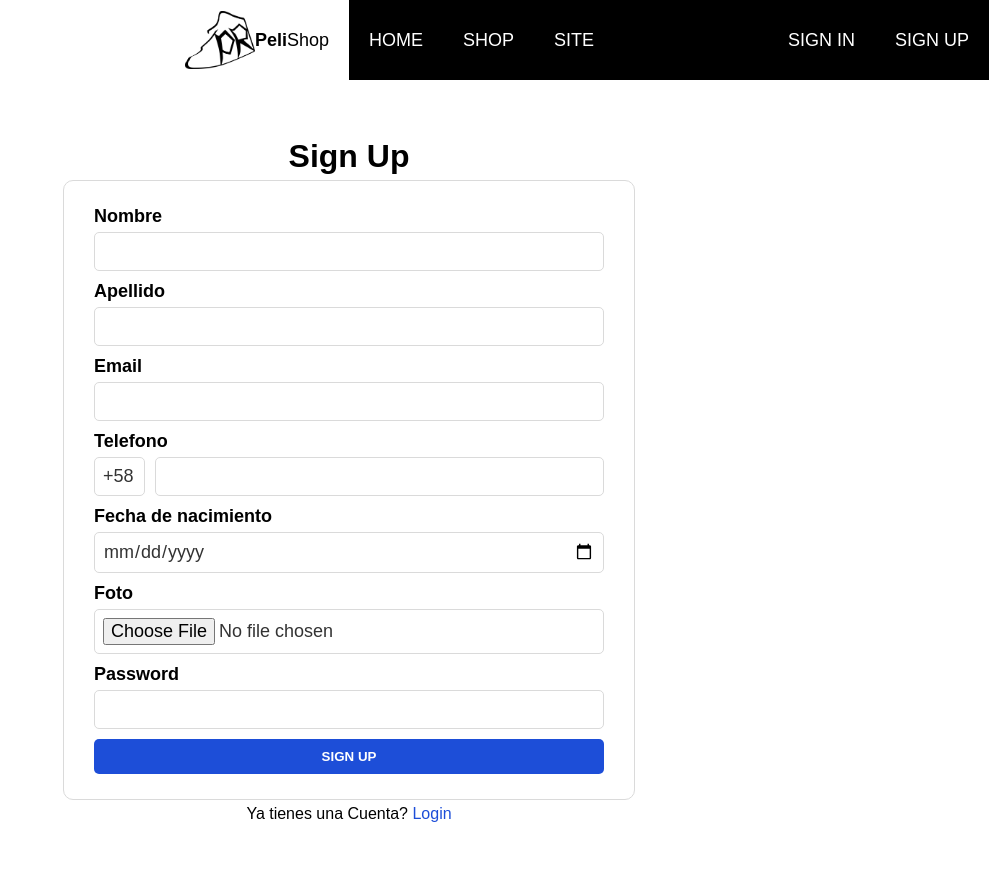
After one commit to Jesus1103LG/pelishop-php, a PHP site: page /src/views/register.php in a window 1280 px wide. The commit adds this page. Shown: the whole page, without its empty margins (291-1280 px from the left). Run offline with PHP 8.4, Linux system fonts and the light colour scheme.

Commit message:
modify header and add signup fom

```diff
--- /dev/null
+++ b/src/Views/register.php
@@ -0,0 +1,51 @@
+<?php $subTitulo = "Landing"; ?>
+<?php include("../layout/header.php"); ?>
+
+<div class="content">
+    <h1>Sign Up</h1>
+    <form id="form">
+        <div class="form-div">
+            <label for="">Nombre</label>
+            <input id="nombre-signup" type="text" required />
+        </div>
+        <div class="form-div">
+            <label for="">Apellido</label>
+            <input id="apellido-signup" type="text" required />
+        </div>
+        <div class="form-div">
+            <label for="">Email</label>
+            <input id="email-signup" type="email" required />
+        </div>
+        <div class="form-div">
+            <label for="">Telefono</label>
+            <div id="form-div-tlf">
+                <input class="code" type="text" required readonly value="+58" />
+                <input
+                    id="telefono-signup"
+                    type="number"
+                    required
+                    max="9999999999"
+                    oninput="limitDigits(this)" />
+            </div>
+        </div>
+        <div class="form-div">
+            <label for="">Fecha de nacimiento</label>
+            <input id="fechaNc-signup" type="date" required />
+        </div>
+        <div class="form-div">
+            <label for="">Foto</label>
+            <input id="foto-signup" type="file" required />
+        </div>
+        <div class="form-div">
+            <label for="">Password</label>
+            <input id="password-signup" type="password" required minlength="8" />
+        </div>
+        <button id="btn-signup">SIGN UP</button>
+    </form>
+    <p>Ya tienes una Cuenta? <a href="login.html">Login</a></p>
+</div>
+<script src="/peliShop_PHP/src/public/javascript/signup.js"></script>
+
+</body>
+
+</html>
--- a/src/layout/header.php
+++ b/src/layout/header.php
@@ -8,16 +8,17 @@
 <head>
     <meta charset="UTF-8" />
     <meta name="viewport" content="width=device-width, initial-scale=1.0" />
-    <link rel="shortcut icon" href="src/public/logo.png" type="image/x-icon" />
+    <link rel="shortcut icon" href="/peliShop_PHP/src/public/logo.png" type="image/x-icon" />
     <title>PeliShop - <?= $subTitulo ?></title>
-    <link rel="stylesheet" href="src/public/css/style.css" />
+    <link rel="stylesheet" href="/peliShop_PHP/src/public/css/style.css" />
+    <link rel="stylesheet" href="/peliShop_PHP/src/public/css/signUp.css" />
 </head>
 
 <body>
     <header class="header">
         <nav class="navbar">
             <div class="navbar-first-div">
-                <img src="src/public/logo.png" alt="PeliShop-logo" />
+                <img src="/peliShop_PHP/src/public/logo.png" alt="PeliShop-logo" />
                 <p><b>Peli</b>Shop</p>
             </div>
             <div class="navbar-last-div">
@@ -28,7 +29,7 @@
                 </ul>
                 <ul class="navbar-links">
                     <li><a href="login.html">SIGN IN</a></li>
-                    <li><a href="signup.html">SIGN UP</a></li>
+                    <li><a href="src/views/register.php">SIGN UP</a></li>
                 </ul>
             </div>
         </nav>
--- /dev/null
+++ b/src/public/css/signup.css
@@ -0,0 +1,122 @@
+/* Tipografia */
+
+@font-face {
+  font-family: "MiFuente";
+  src: url("../fonts/Ubuntu-Regular.ttf") format("ttf");
+  font-weight: normal;
+  font-style: normal;
+}
+
+@font-face {
+  font-family: "MiFuente";
+  src: url("../fonts/Ubuntu-Bold.ttf") format("ttf");
+  font-weight: bold;
+  font-style: normal;
+}
+
+@font-face {
+  font-family: "MiFuente";
+  src: url("../fonts/Ubuntu-Light.ttf") format("ttf");
+  font-weight: lighter;
+  font-style: normal;
+}
+
+@font-face {
+  font-family: "MiFuente";
+  src: url("../fonts/Ubuntu-Italic.ttf") format("ttf");
+  font-weight: normal;
+  font-style: italic;
+}
+
+* {
+  padding: 0;
+  margin: 0;
+  border: 0;
+  text-decoration: none;
+  box-sizing: border-box;
+  border-style: none;
+  list-style: none;
+  font-family: "MiFuente", sans-serif;
+}
+
+.span {
+  color: #f55;
+}
+
+.content {
+  display: flex;
+  flex-direction: column;
+  justify-content: center;
+  align-items: center;
+  row-gap: 5px;
+  height: 100vh;
+}
+
+form {
+  display: flex;
+  flex-direction: column;
+  row-gap: 10px;
+  border: 1px solid #dadada;
+  border-radius: 10px;
+  padding: 25px 30px;
+}
+
+.form-div {
+  display: flex;
+  flex-direction: column;
+  row-gap: 5px;
+}
+
+.form-div label {
+  font-size: 18px;
+  font-weight: bold;
+}
+
+.content p a {
+  color: rgb(29 78 216);
+}
+
+form button {
+  background: rgb(29 78 216);
+  color: white;
+  padding: 10px;
+  border-radius: 5px;
+  font-weight: bold;
+}
+
+form button:hover {
+  background: rgb(59 130 246);
+  cursor: pointer;
+}
+
+.form-div input {
+  outline: none;
+  padding: 8px;
+  font-size: 18px;
+  color: #333;
+  border: 1px solid #dadada;
+  border-radius: 5px;
+}
+
+.form-div input:focus {
+  border: 1px solid #717171;
+}
+
+#form-div-tlf {
+  display: flex;
+  column-gap: 10px;
+}
+
+#form-div-tlf input[type="text"] {
+  width: 10%;
+}
+
+#form-div-tlf input[type="number"] {
+  width: calc(90% - 10px);
+}
+
+input[type="number"]::-webkit-outer-spin-button,
+input[type="number"]::-webkit-inner-spin-button {
+  -webkit-appearance: none;
+  margin: 0;
+}
--- /dev/null
+++ b/src/public/javascript/signup.js
@@ -0,0 +1,5 @@
+function limitDigits(input) {
+  if (input.value.length > 10) {
+    input.value = input.value.slice(0, 10);
+  }
+}
```
